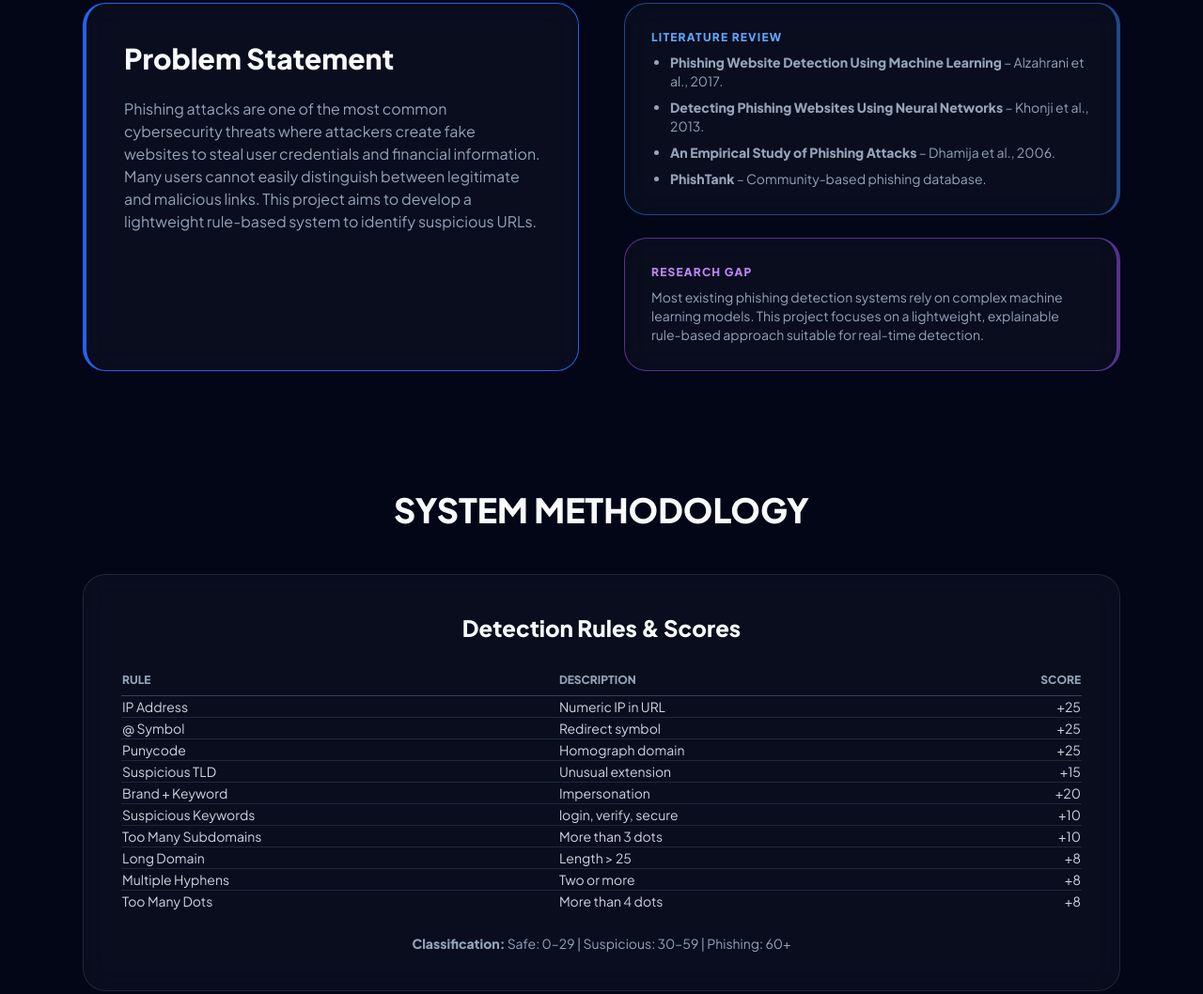
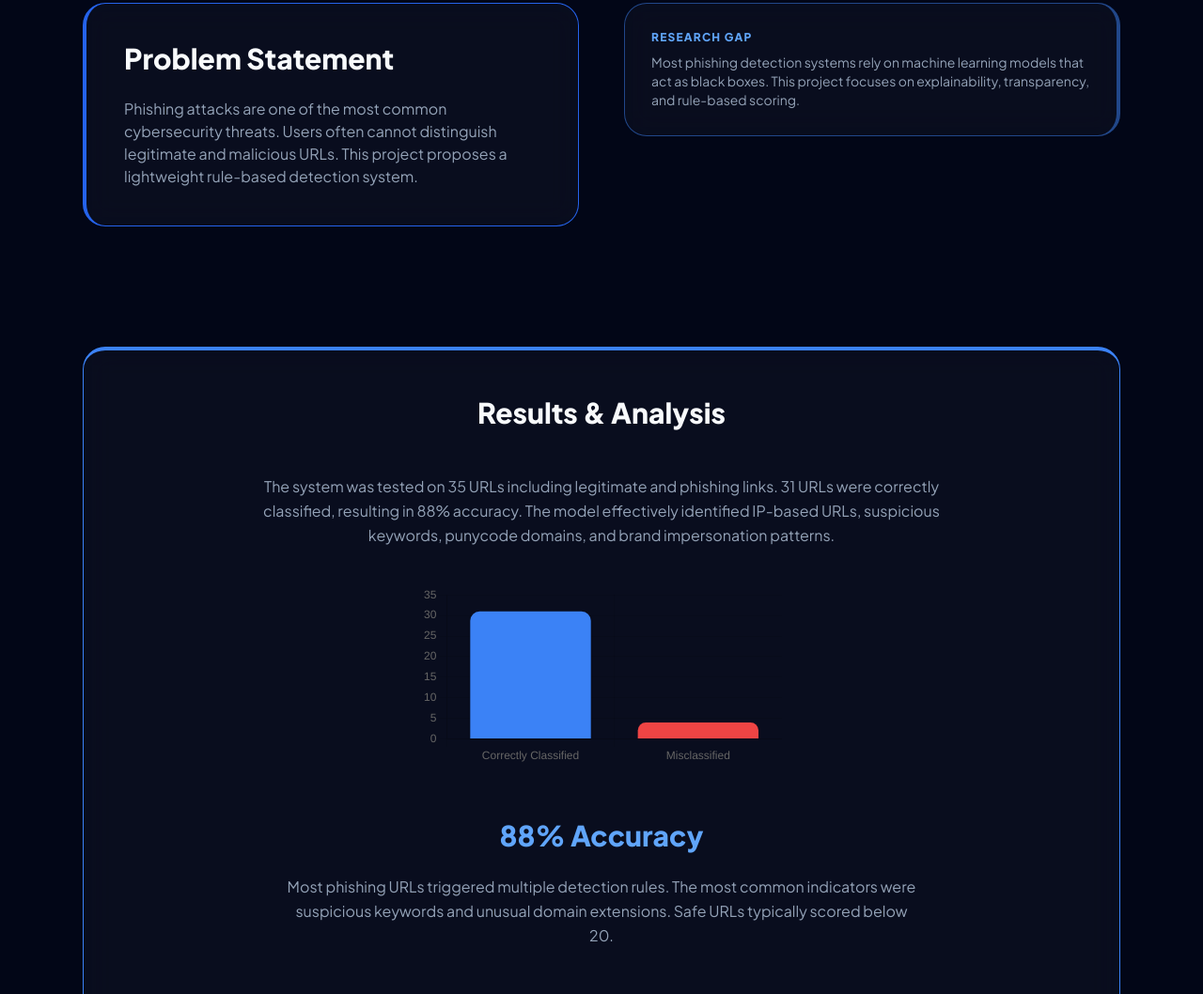
Before and after one commit to SrishtikaB/Webshield-pbl, a plain HTML site: page pbl.html in a window 1280 px wide. Shown: the part 1220-2278 px from the top of the page at 94% size. Drawn offline with nearby package versions, Linux system fonts and the light colour scheme.

Commit message:
Update pbl.html

```diff
--- a/pbl.html
+++ b/pbl.html
@@ -33,6 +33,7 @@ body {
 
 <main class="max-w-6xl mx-auto px-6 pt-32 pb-24 space-y-32">
 
+<!-- HERO -->
 <section class="text-center">
     <div class="inline-block px-4 py-1 border border-slate-800 rounded-full text-slate-500 text-[10px] font-mono mb-6 uppercase tracking-widest">
         ID: 2427030410
@@ -48,25 +49,25 @@ body {
     </p>
 </section>
 
+<!-- URL INPUT -->
 <section class="glass p-12 rounded-3xl text-center border-t-4 border-blue-500">
     <h2 class="text-3xl font-black mb-4 uppercase">URL Input</h2>
-
     <p class="text-slate-400 max-w-2xl mx-auto text-lg leading-relaxed">
         The user enters a URL into the system for analysis.
         The rule-based engine evaluates the link using multiple phishing indicators
-        and assigns a risk score to classify the URL as Safe, Suspicious, or Phishing.
+        and assigns a risk score to classify the URL.
     </p>
 </section>
 
+<!-- LIVE DEMO -->
 <section class="glass p-12 rounded-3xl text-center border-t-4 border-green-500">
     <h2 class="text-3xl font-black mb-4 uppercase">Live Demo</h2>
 
     <p class="text-slate-400 max-w-xl mx-auto mb-8">
         Access the live Python implementation of the phishing detection system
-        hosted on Replit.
+        hosted on Google Colab.
     </p>
 
-    <!-- LINK REPLACED HERE -->
     <a href="https://colab.research.google.com/drive/1j-kl9-O0xJ1x7CJSEaVcxPjFDQ9yJc1k?usp=sharing"
        target="_blank"
        class="px-8 py-3 bg-green-600 rounded-xl font-bold hover:bg-green-500 transition shadow-lg">
@@ -74,80 +75,42 @@ body {
     </a>
 </section>
 
+<!-- PROBLEM & LITERATURE -->
 <section class="grid md:grid-cols-2 gap-12">
 
     <div class="glass p-10 rounded-3xl border-l-4 border-blue-600">
         <h2 class="text-3xl font-extrabold mb-6">Problem Statement</h2>
         <p class="text-slate-400">
-            Phishing attacks are one of the most common cybersecurity threats where attackers create
-            fake websites to steal user credentials and financial information. Many users cannot
-            easily distinguish between legitimate and malicious links. This project aims to develop
-            a lightweight rule-based system to identify suspicious URLs.
+            Phishing attacks are one of the most common cybersecurity threats.
+            Users often cannot distinguish legitimate and malicious URLs.
+            This project proposes a lightweight rule-based detection system.
         </p>
     </div>
 
     <div class="space-y-6">
         <div class="glass p-7 rounded-3xl border-r-4 border-blue-500/50">
             <h3 class="text-blue-400 font-bold text-xs uppercase tracking-widest mb-2">
-                Literature Review
-            </h3>
-            <ul class="text-sm text-slate-400 list-disc pl-5 space-y-2">
-                <li><strong>Phishing Website Detection Using Machine Learning</strong> – Alzahrani et al., 2017.</li>
-                <li><strong>Detecting Phishing Websites Using Neural Networks</strong> – Khonji et al., 2013.</li>
-                <li><strong>An Empirical Study of Phishing Attacks</strong> – Dhamija et al., 2006.</li>
-                <li><strong>PhishTank</strong> – Community-based phishing database.</li>
-            </ul>
-        </div>
-
-        <div class="glass p-7 rounded-3xl border-r-4 border-purple-500/50">
-            <h3 class="text-purple-400 font-bold text-xs uppercase tracking-widest mb-2">
                 Research Gap
             </h3>
             <p class="text-sm text-slate-400">
-                Most existing phishing detection systems rely on complex machine learning models.
-                This project focuses on a lightweight, explainable rule-based approach suitable
-                for real-time detection.
+                Most phishing detection systems rely on machine learning models
+                that act as black boxes. This project focuses on explainability,
+                transparency, and rule-based scoring.
             </p>
         </div>
     </div>
 </section>
 
-<section class="space-y-12">
-<h2 class="text-4xl font-black text-center uppercase">System Methodology</h2>
-
-<div class="glass p-10 rounded-3xl">
-<h3 class="text-2xl font-bold mb-6 text-center">Detection Rules & Scores</h3>
-
-<table class="w-full text-sm text-left text-slate-300">
-<thead class="text-xs uppercase text-slate-400 border-b border-slate-700">
-<tr>
-<th class="py-2">Rule</th>
-<th>Description</th>
-<th class="text-right">Score</th>
-</tr>
-</thead>
-<tbody>
-<tr class="border-b border-slate-800"><td>IP Address</td><td>Numeric IP in URL</td><td class="text-right">+25</td></tr>
-<tr class="border-b border-slate-800"><td>@ Symbol</td><td>Redirect symbol</td><td class="text-right">+25</td></tr>
-<tr class="border-b border-slate-800"><td>Punycode</td><td>Homograph domain</td><td class="text-right">+25</td></tr>
-<tr class="border-b border-slate-800"><td>Suspicious TLD</td><td>Unusual extension</td><td class="text-right">+15</td></tr>
-<tr class="border-b border-slate-800"><td>Brand + Keyword</td><td>Impersonation</td><td class="text-right">+20</td></tr>
-<tr class="border-b border-slate-800"><td>Suspicious Keywords</td><td>login, verify, secure</td><td class="text-right">+10</td></tr>
-<tr class="border-b border-slate-800"><td>Too Many Subdomains</td><td>More than 3 dots</td><td class="text-right">+10</td></tr>
-<tr class="border-b border-slate-800"><td>Long Domain</td><td>Length > 25</td><td class="text-right">+8</td></tr>
-<tr class="border-b border-slate-800"><td>Multiple Hyphens</td><td>Two or more</td><td class="text-right">+8</td></tr>
-<tr><td>Too Many Dots</td><td>More than 4 dots</td><td class="text-right">+8</td></tr>
-</tbody>
-</table>
-
-<div class="mt-6 text-center text-slate-400 text-sm">
-<strong>Classification:</strong> Safe: 0–29 | Suspicious: 30–59 | Phishing: 60+
-</div>
-</div>
-</section>
-
+<!-- RESULTS -->
 <section class="glass p-12 rounded-3xl border-t-4 border-blue-500 text-center">
 <h2 class="text-3xl font-black mb-12">Results & Analysis</h2>
+
+<p class="text-slate-400 max-w-3xl mx-auto mb-10 leading-relaxed">
+The system was tested on 35 URLs including legitimate and phishing links.
+31 URLs were correctly classified, resulting in 88% accuracy.
+The model effectively identified IP-based URLs, suspicious keywords,
+punycode domains, and brand impersonation patterns.
+</p>
 
 <div class="h-56 max-w-sm mx-auto">
 <canvas id="accuracyChart"></canvas>
@@ -155,14 +118,37 @@ body {
 
 <div class="mt-6 text-blue-400 text-3xl font-black">88% Accuracy</div>
 
+<p class="text-slate-400 mt-6 max-w-2xl mx-auto leading-relaxed">
+Most phishing URLs triggered multiple detection rules.
+The most common indicators were suspicious keywords and unusual domain extensions.
+Safe URLs typically scored below 20.
+</p>
+
 <div class="mt-12 max-w-sm mx-auto">
 <canvas id="categoryChart"></canvas>
 </div>
+
+<div class="mt-10 text-left max-w-3xl mx-auto text-slate-400 leading-relaxed">
+<h3 class="text-white font-bold mb-4">System Interpretation</h3>
+<ul class="list-disc pl-6 space-y-3">
+<li>Each triggered rule adds a specific score.</li>
+<li>The final classification is transparent and explainable.</li>
+<li>No black-box decision making.</li>
+<li>Users can see exact reasons for detection.</li>
+</ul>
+
+<h3 class="text-white font-bold mt-8 mb-4">Limitations</h3>
+<ul class="list-disc pl-6 space-y-3">
+<li>No real-time API integration.</li>
+<li>Cannot detect newly registered domains.</li>
+<li>May generate false positives.</li>
+</ul>
+</div>
+
 </section>
 
+<!-- FOOTER -->
 <section class="text-center pt-10 border-t border-slate-900">
-<h2 class="text-xs text-slate-500 uppercase mb-6">Academic Credits</h2>
-
 <p class="text-lg font-bold">Guide: Dr. Aditya Sinha</p>
 <p class="text-lg font-bold mt-4">Srishtika Bhatnagar</p>
 <p class="text-slate-400">2427030410</p>
@@ -174,9 +160,9 @@ body {
 new Chart(document.getElementById('accuracyChart'), {
     type: 'bar',
     data: {
-        labels: ['Safe URLs', 'Phishing URLs'],
+        labels: ['Correctly Classified', 'Misclassified'],
         datasets: [{
-            data: [14, 13],
+            data: [31, 4],
             backgroundColor: ['#3b82f6', '#ef4444'],
             borderRadius: 10
         }]
```
